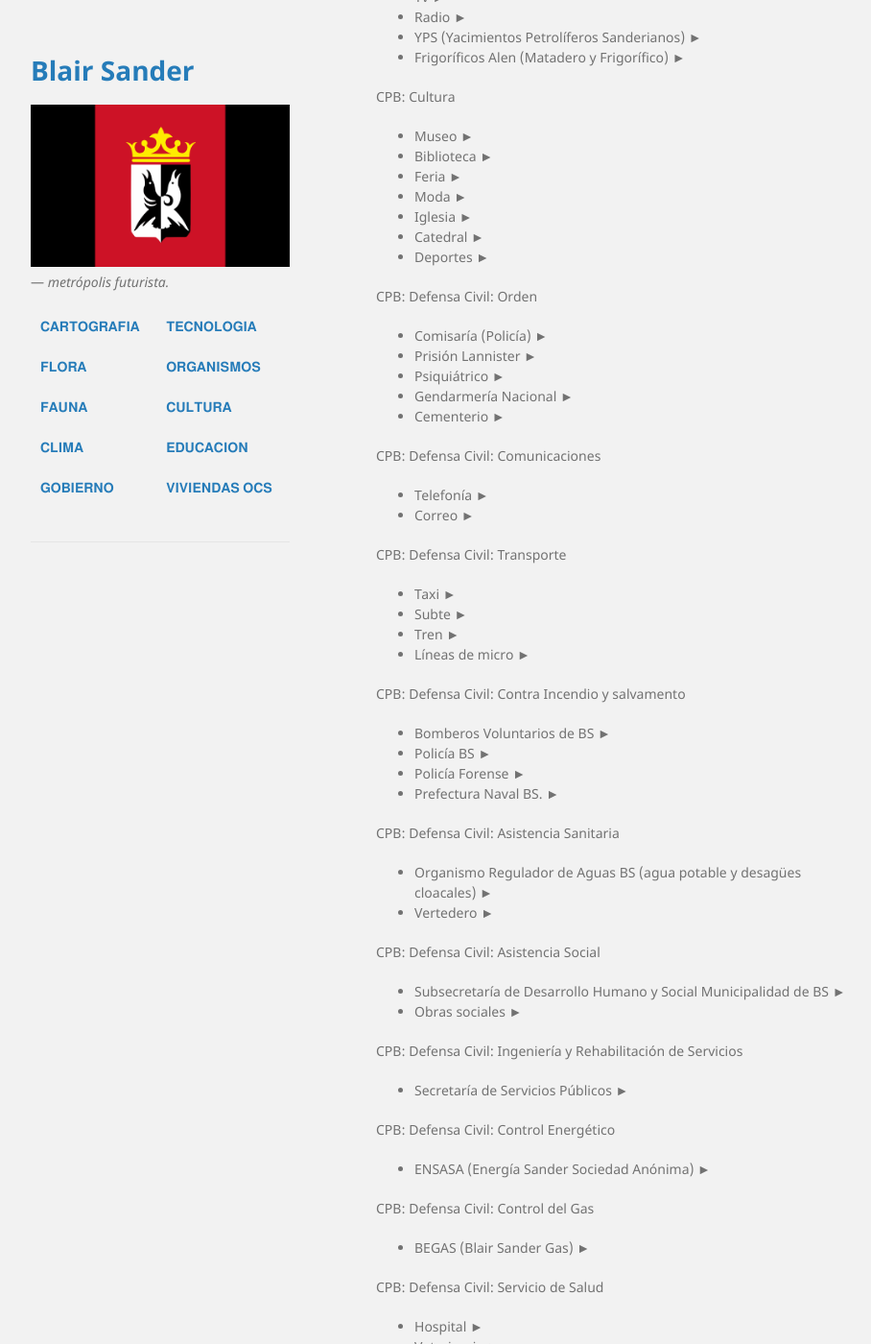
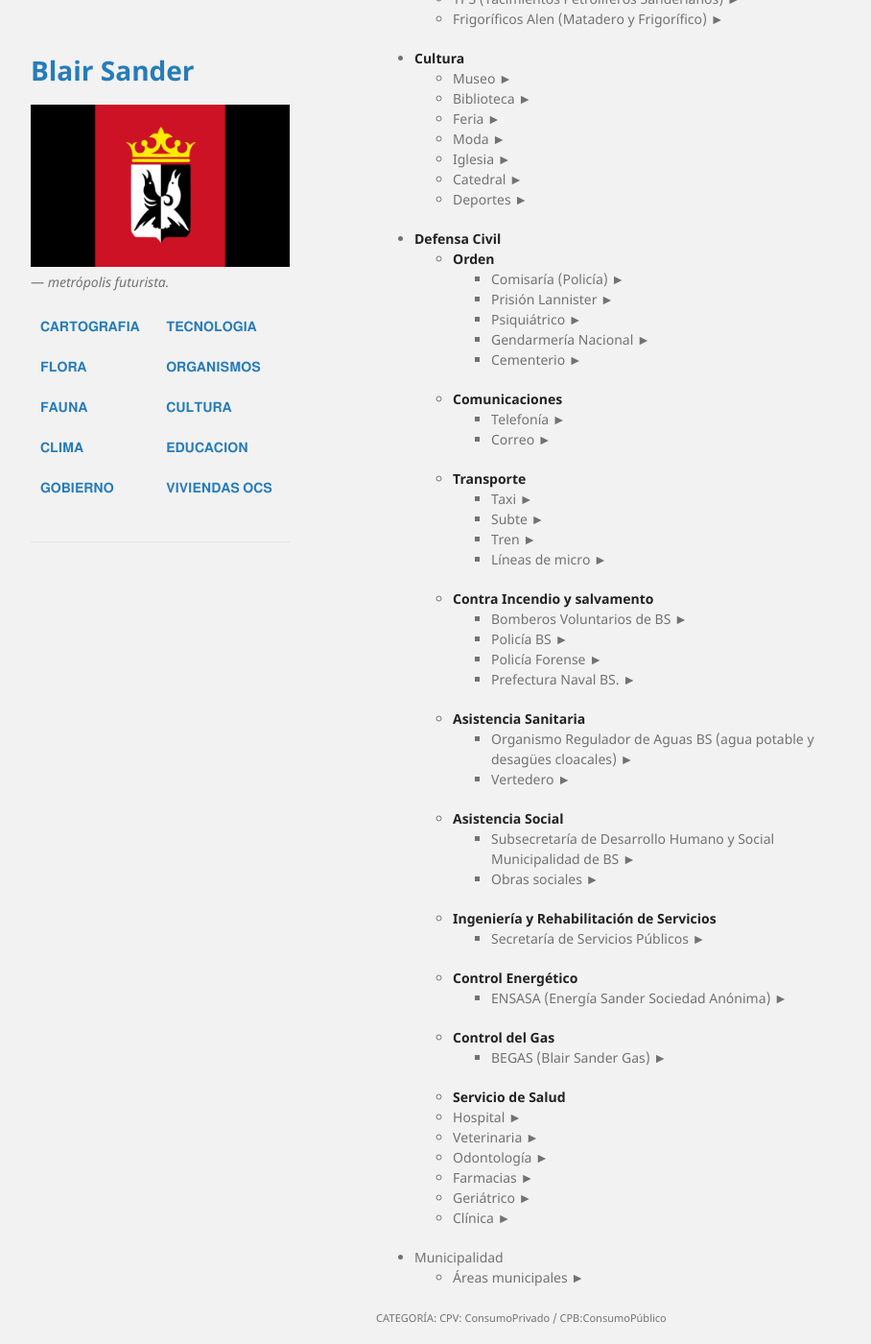
Before and after one commit to BlairSander/ciudad, a Jekyll site: the page built from organismos.md, in a window 1280 px wide and 1400 px high, scrolled down 1556 px. Shown: the whole window at 96% size, without its empty margins (178-1086 px from the left). Built offline with Jekyll 4.4.1, drawn with Linux system fonts in a browser that asks for light colours; some of the changed text lies outside the part shown.

Commit message:
Update organismos.md

```diff
--- a/organismos.md
+++ b/organismos.md
@@ -39,102 +39,94 @@ ORGANISMO ► PERSONAJES ► URL IDEAS
   - Bares ►
   - Kioscos ►
 
-CPV: Urbanismo
-- Oficinas
-- Teatros ►
-- Hoteles ►
-- Hostel ►
-- Pensiones ►
-- Centro comercial ►
-- Tienda de ropas ►
-- Tienda de zapatos ►
-- Tienda de Electrodomésticos ►
-- Tienda de Accesorios ►
-- Tienda de Electrodomésticos ►
-- Bicicletería ►
-- Taller Gráfico ►
-- Mueblería   ►
-- Juguetería ►
-- Óptica ►
-- Peluquerías ►
-- Automotores ►
-- Talleres (autos / motos) ►
-- Lavadero ►
-- Gimnasio ►
-- Funeraria ►
-- Grúas ►
+- **Urbanismo**
+  - Oficinas
+  - Teatros ►
+  - Hoteles ►
+  - Hostel ►
+  - Pensiones ►
+  - Centro comercial ►
+  - Tienda de ropas ►
+  - Tienda de zapatos ►
+  - Tienda de Electrodomésticos ►
+  - Tienda de Accesorios ►
+  - Tienda de Electrodomésticos ►
+  - Bicicletería ►
+  - Taller Gráfico ►
+  - Mueblería   ►
+  - Juguetería ►
+  - Óptica ►
+  - Peluquerías ►
+  - Automotores ►
+  - Talleres (autos / motos) ►
+  - Lavadero ►
+  - Gimnasio ►
+  - Funeraria ►
+  - Grúas ►
 
 <h4>CONSUMO PÚBLICO</h4>
 
-CPB: Empresa
-- Banco ►
-- Diario ►
-- Editorial ►
-- Revista ►
-- Tv ►
-- Radio ►
-- YPS (Yacimientos Petrolíferos Sanderianos) ►
-- Frigoríficos Alen (Matadero y Frigorífico) ►
+- **Empresa**
+  - Banco ►
+  - Diario ►
+  - Editorial ►
+  - Revista ►
+  - Tv ►
+  - Radio ►
+  - YPS (Yacimientos Petrolíferos Sanderianos) ►
+  - Frigoríficos Alen (Matadero y Frigorífico) ►
 
-CPB: Cultura
-- Museo ►
-- Biblioteca ►
-- Feria ►
-- Moda ►
-- Iglesia ►
-- Catedral ►
-- Deportes ►
+- **Cultura**
+  - Museo ►
+  - Biblioteca ►
+  - Feria ►
+  - Moda ►
+  - Iglesia ►
+  - Catedral ►
+  - Deportes ►
 
-CPB: Defensa Civil: Orden
-- Comisaría (Policía) ►
-- Prisión Lannister ►
-- Psiquiátrico ►
-- Gendarmería Nacional ►
-- Cementerio ►
+- **Defensa Civil**
+  - **Orden**
+    - Comisaría (Policía) ►
+    - Prisión Lannister ►
+    - Psiquiátrico ►
+    - Gendarmería Nacional ►
+    - Cementerio ►
+  - **Comunicaciones**
+    - Telefonía ►
+    - Correo ►
+  - **Transporte**
+    - Taxi ►
+    - Subte  ►
+    - Tren ►
+    - Líneas de micro ►
+  - **Contra Incendio y salvamento**
+    - Bomberos Voluntarios de BS ►
+    - Policía BS ►
+    - Policía Forense ►
+    - Prefectura Naval BS. ►
+  - **Asistencia Sanitaria**
+    - Organismo Regulador de Aguas BS (agua potable y desagües cloacales) ►
+    - Vertedero ►
+  - **Asistencia Social**
+    - Subsecretaría de Desarrollo Humano y Social Municipalidad de BS ►
+    - Obras sociales ►
+  - **Ingeniería y Rehabilitación de Servicios**
+    - Secretaría de Servicios Públicos ►
+  - **Control Energético**
+    - ENSASA (Energía Sander Sociedad Anónima) ►
+  - **Control del Gas**
+    - BEGAS (Blair Sander Gas) ►
+  - **Servicio de Salud**
+  - Hospital ►
+  - Veterinaria ►
+  - Odontología ►
+  - Farmacias ►
+  - Geriátrico ►
+  - Clínica ►
 
-CPB: Defensa Civil: Comunicaciones
-- Telefonía ►
-- Correo ►
-
-CPB: Defensa Civil: Transporte
-- Taxi ►
-- Subte  ►
-- Tren ►
-- Líneas de micro ►
-
-CPB: Defensa Civil: Contra Incendio y salvamento
-- Bomberos Voluntarios de BS ►
-- Policía BS ►
-- Policía Forense ►
-- Prefectura Naval BS. ►
-
-CPB: Defensa Civil: Asistencia Sanitaria
-- Organismo Regulador de Aguas BS (agua potable y desagües cloacales) ►
-- Vertedero ►
-
-CPB: Defensa Civil: Asistencia Social
-- Subsecretaría de Desarrollo Humano y Social Municipalidad de BS ►
-- Obras sociales ►
-
-CPB: Defensa Civil: Ingeniería y Rehabilitación de Servicios
-- Secretaría de Servicios Públicos ►
-
-CPB: Defensa Civil: Control Energético
-- ENSASA (Energía Sander Sociedad Anónima) ►
-
-CPB: Defensa Civil: Control del Gas
-- BEGAS (Blair Sander Gas) ►
-
-CPB: Defensa Civil: Servicio de Salud
-- Hospital ►
-- Veterinaria ►
-- Odontología ►
-- Farmacias ►
-- Geriátrico ►
-- Clínica ►
-
-CPB: Municipalidad
-- Áreas municipales ►
+- Municipalidad
+    - Áreas municipales ►
 
 
 
```
